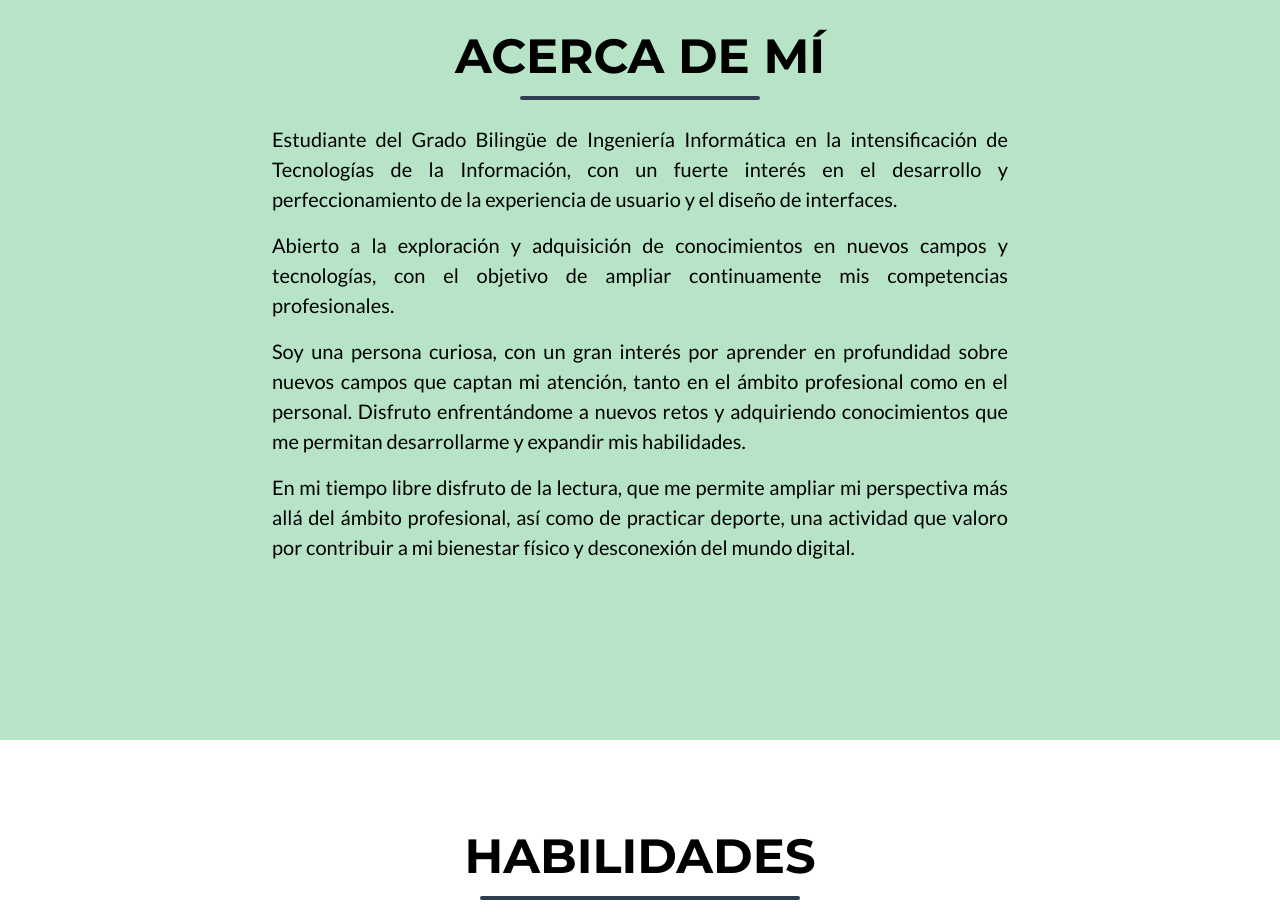
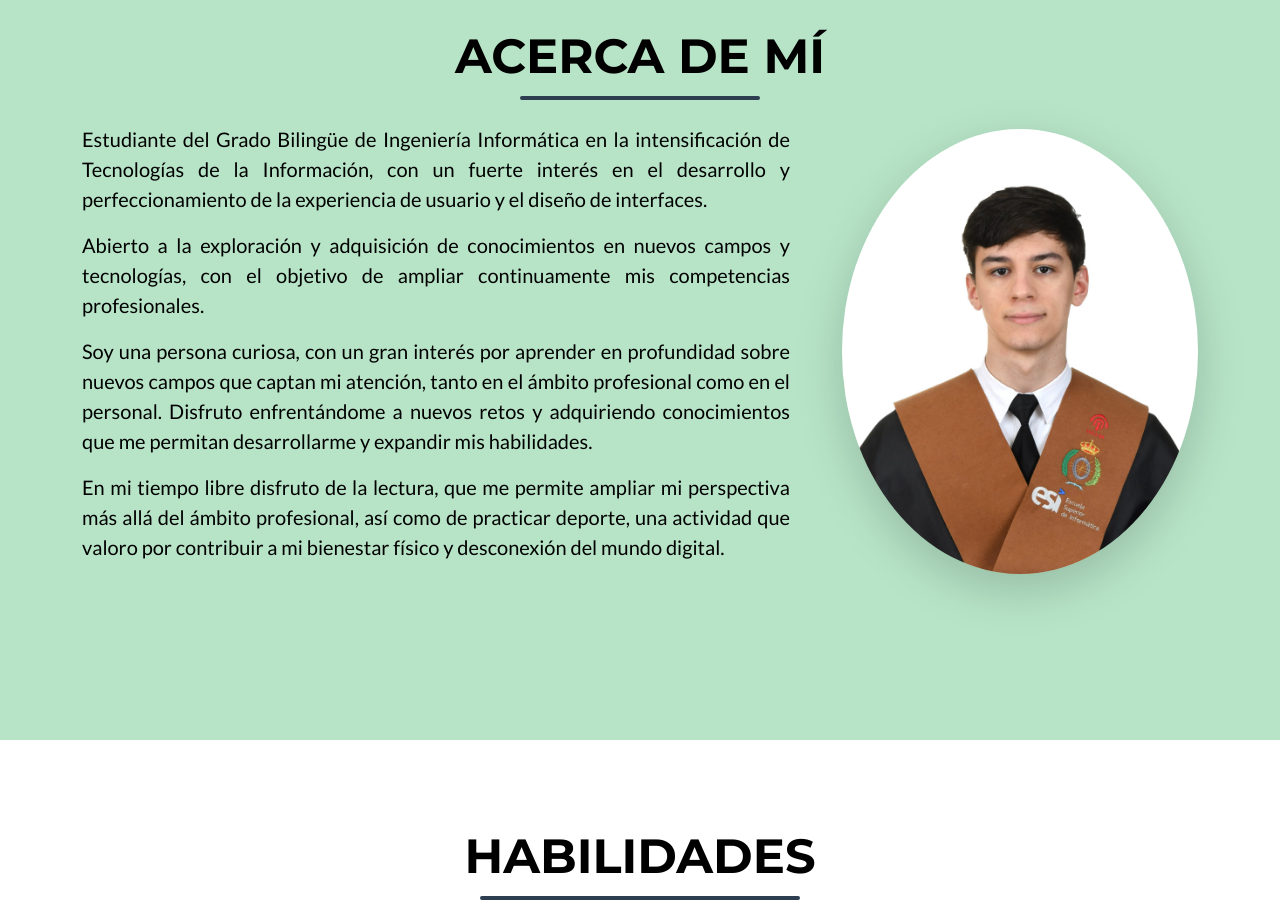
Before and after one commit to AndresGonzalez23/AndresGonzalez23.github.io, a plain HTML site: page index.html in a window 1280 px wide. Shown: the part 860-1781 px from the top of the page. Drawn offline with nearby package versions, Linux system fonts and the light colour scheme.

Commit message:
Añadida foto

```diff
--- a/index.html
+++ b/index.html
@@ -51,14 +51,16 @@
                 <p class="masthead-subheading font-weight-light mb-0">Estudiante de Ingeniería Informática</p>
             </div>
         </header>
+
         <section class="page-section text-black mb-0" id="acercaDe" style="background-color: var(--bs-green);">
             <div class="container">
                 <h2 class="page-section-heading text-center text-uppercase text-black">Acerca de mí</h2>
                 <div class="divider-custom divider-dark">
                     <div class="divider-custom-line divider-custom-line-medium"></div>
                 </div>
-                <div class="row">
-                    <div class="col-md-8 col-12 mx-auto">
+                <div class="row align-items-center">
+                    <!-- Texto -->
+                    <div class="col-md-8 col-12" style="padding-right: 40px;">
                         <p class="lead text-justify">
                             Estudiante del Grado Bilingüe de Ingeniería Informática en la intensificación de Tecnologías de la Información,
                             con un fuerte interés en el desarrollo y perfeccionamiento de la experiencia de usuario y el diseño de interfaces.
@@ -76,9 +78,15 @@
                             una actividad que valoro por contribuir a mi bienestar físico y desconexión del mundo digital.
                         </p>
                     </div>
+                    <!-- Imagen -->
+                    <div class="col-md-4 col-12 text-center">
+                        <img src="assets/img/portfolio/foto.jpeg" alt="Foto de perfil" class="img-fluid rounded-circle shadow-lg">
+                    </div>
                 </div>
             </div>
         </section>
+
+
 
         <section class="page-section text-black mb-0" id="habilidades">
             <div class="container">
```
Also changed, not shown: assets/img/portfolio/foto.jpeg (added).
